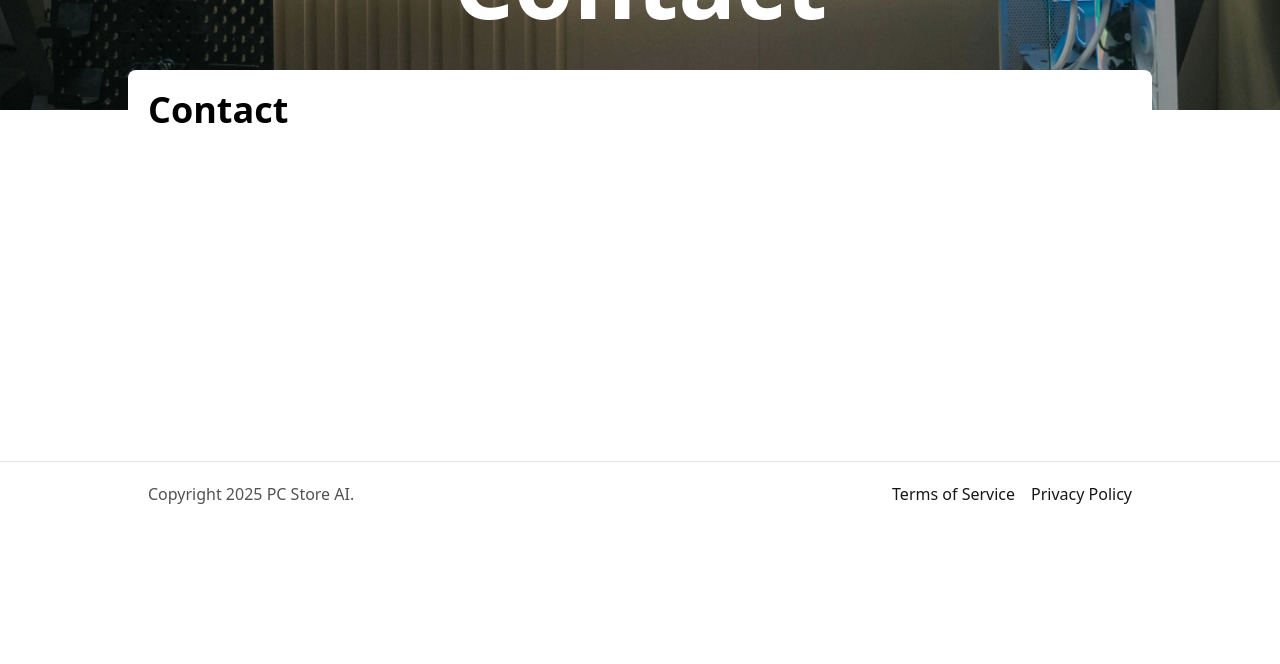
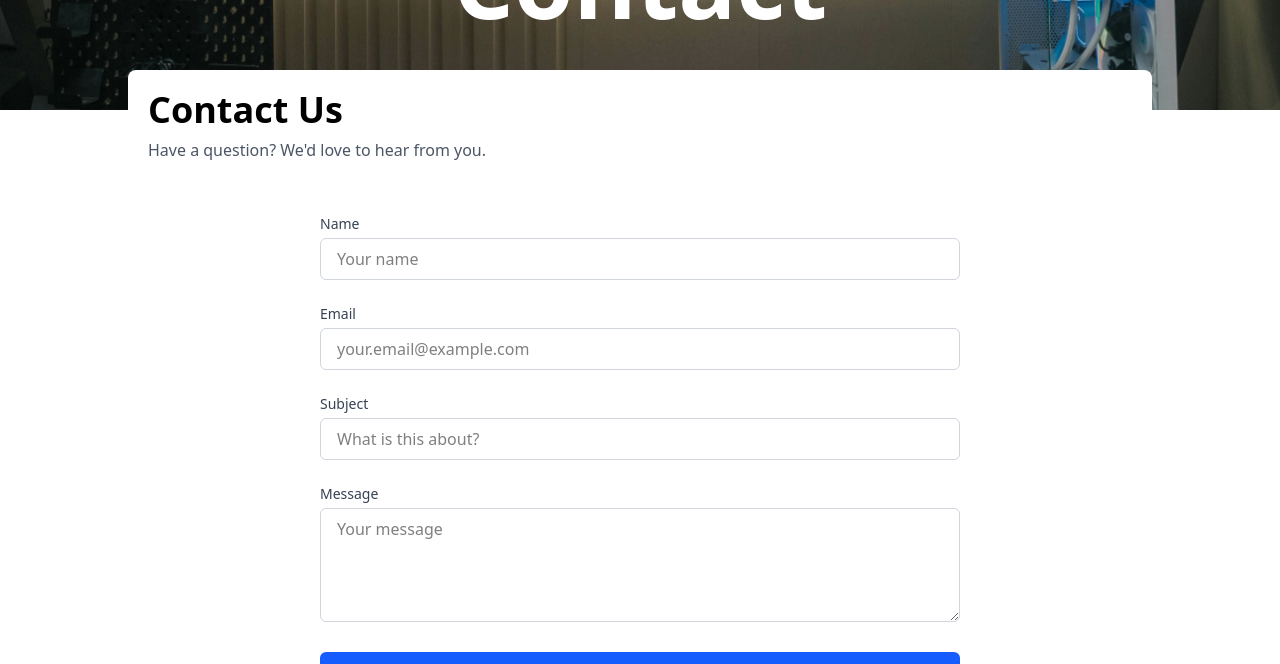
Before and after one commit to jklis2/AI_W_Biznesie, a Next.js app in the folder pc-store-ai/: page /contact in a window 1280 px wide. Shown: the part 274-938 px from the top of the page. Before the commit the page ends 800 px from the top, so only its background shows below. Built offline with nearby package versions, Linux system fonts and the light colour scheme; no server answers.

Commit message:
feat: add content for Guides and Contact pages

```diff
--- a/pc-store-ai/src/app/contact/page.tsx
+++ b/pc-store-ai/src/app/contact/page.tsx
@@ -1,11 +1,93 @@
+"use client"
 import PageHeader from '@/components/ui/PageHeader';
+import Input from '@/components/ui/Input';
+import { useState, FormEvent } from 'react';
 
 export default function Contact() {
+  const [formData, setFormData] = useState({
+    name: '',
+    email: '',
+    subject: '',
+    message: ''
+  });
+  const [errors, setErrors] = useState<Record<string, string>>({});
+
+  const handleSubmit = async (e: FormEvent<HTMLFormElement>) => {
+    e.preventDefault();
+    // Validate form
+    const newErrors: Record<string, string> = {};
+    if (!formData.name) newErrors.name = 'Name is required';
+    if (!formData.email) newErrors.email = 'Email is required';
+    if (!formData.subject) newErrors.subject = 'Subject is required';
+    if (!formData.message) newErrors.message = 'Message is required';
+
+    if (Object.keys(newErrors).length > 0) {
+      setErrors(newErrors);
+      return;
+    }
+
+    // TODO: Handle form submission
+    console.log('Form submitted:', formData);
+  };
+
   return (
-    <PageHeader backgroundImage="/headerBackgrounds/home.jpg" title="Contact">
-      <div className="py-5 px-5 w-full">
-        <h2 className="text-4xl font-bold">Contact</h2>
+    <div>
+      <PageHeader backgroundImage="/headerBackgrounds/home.jpg" title="Contact">
+        <div className="py-5 px-5 w-full">
+          <h2 className="text-4xl font-bold">Contact Us</h2>
+          <p className="mt-2 text-gray-600">Have a question? We&apos;d love to hear from you.</p>
+        </div>
+      </PageHeader>
+
+      <div className="max-w-2xl mx-auto py-8 px-4">
+        <form onSubmit={handleSubmit} className="space-y-6">
+          <Input
+            label="Name"
+            name="name"
+            value={formData.name}
+            onChange={(e) => setFormData({ ...formData, name: e.target.value })}
+            error={errors.name}
+            placeholder="Your name"
+          />
+
+          <Input
+            label="Email"
+            name="email"
+            type="email"
+            value={formData.email}
+            onChange={(e) => setFormData({ ...formData, email: e.target.value })}
+            error={errors.email}
+            placeholder="your.email@example.com"
+          />
+
+          <Input
+            label="Subject"
+            name="subject"
+            value={formData.subject}
+            onChange={(e) => setFormData({ ...formData, subject: e.target.value })}
+            error={errors.subject}
+            placeholder="What is this about?"
+          />
+
+          <Input
+            label="Message"
+            name="message"
+            variant="textarea"
+            rows={4}
+            value={formData.message}
+            onChange={(e) => setFormData({ ...formData, message: e.target.value })}
+            error={errors.message}
+            placeholder="Your message"
+          />
+
+          <button
+            type="submit"
+            className="w-full bg-blue-600 text-white py-2 px-4 rounded-md hover:bg-blue-700 transition-colors duration-200"
+          >
+            Send Message
+          </button>
+        </form>
       </div>
-    </PageHeader>
-  )
+    </div>
+  );
 }
--- a/pc-store-ai/src/app/guides/page.tsx
+++ b/pc-store-ai/src/app/guides/page.tsx
@@ -1,10 +1,21 @@
 import PageHeader from '@/components/ui/PageHeader';
+import GuideCard from '@/components/ui/GuideCard';
+import GUIDES from '@/constants/guides';
 
 export default function Guides() {
   return (
     <PageHeader backgroundImage="/headerBackgrounds/home.jpg" title="Guides">
       <div className="py-5 px-5 w-full">
         <h2 className="text-4xl font-bold">Guides</h2>
+        <div className="mt-8">
+          {GUIDES.map((guide) => (
+            <GuideCard
+              key={guide.id}
+              title={guide.title}
+              content={guide.content}
+            />
+          ))}
+        </div>
       </div>
     </PageHeader>
   )
--- /dev/null
+++ b/pc-store-ai/src/components/ui/GuideCard.tsx
@@ -0,0 +1,31 @@
+"use client"
+import React, { useState } from 'react';
+import Image from 'next/image';
+
+interface GuideCardProps {
+    title: string;
+    content: string;
+}
+
+export default function GuideCard({ title, content }: GuideCardProps) {
+    const [isExpanded, setIsExpanded] = useState(false);
+
+    return (
+        <div className="bg-white rounded-lg shadow-md p-4 mb-4">
+            <div className="flex justify-between items-center cursor-pointer" onClick={() => setIsExpanded(!isExpanded)}>
+                <h3 className="text-xl font-semibold">{title}</h3>
+                <Image
+                    src={`/icons/${isExpanded ? 'hideArrow' : 'showArrow'}.svg`}
+                    alt={isExpanded ? 'Hide' : 'Show'}
+                    width={20}
+                    height={20}
+                />
+            </div>
+            {isExpanded && (
+                <div className="mt-4 text-gray-600 whitespace-pre-line">
+                    {content}
+                </div>
+            )}
+        </div>
+    );
+};
--- /dev/null
+++ b/pc-store-ai/src/components/ui/Input.tsx
@@ -0,0 +1,58 @@
+"use client"
+import { InputHTMLAttributes, TextareaHTMLAttributes } from 'react';
+
+interface BaseInputProps {
+  label?: string;
+  error?: string;
+}
+
+interface StandardInputProps extends InputHTMLAttributes<HTMLInputElement>, BaseInputProps {
+  variant?: 'input';
+}
+
+interface TextareaInputProps extends TextareaHTMLAttributes<HTMLTextAreaElement>, BaseInputProps {
+  variant: 'textarea';
+  rows?: number;
+}
+
+type InputProps = StandardInputProps | TextareaInputProps;
+
+export default function Input({
+  label,
+  error,
+  className = '',
+  variant = 'input',
+  ...props
+}: InputProps) {
+  const inputClassName = `w-full px-4 py-2 border rounded-md focus:outline-none focus:ring-2 focus:ring-blue-500 ${
+    error ? 'border-red-500' : 'border-gray-300'
+  } ${className}`;
+
+  return (
+    <div className="w-full">
+      {label && (
+        <label className="block text-sm font-medium text-gray-700 mb-1">
+          {label}
+        </label>
+      )}
+      {variant === 'textarea' ? (
+        <textarea
+          className={inputClassName}
+          rows={(props as TextareaInputProps).rows || 4}
+          {...(props as TextareaInputProps)}
+        />
+      ) : (
+        <input
+          type={(props as StandardInputProps).type || 'text'}
+          className={inputClassName}
+          {...(props as StandardInputProps)}
+        />
+      )}
+      {error && (
+        <p className="mt-1 text-sm text-red-500">
+          {error}
+        </p>
+      )}
+    </div>
+  );
+}
--- /dev/null
+++ b/pc-store-ai/src/constants/guides.ts
@@ -0,0 +1,60 @@
+const GUIDES = [
+  {
+    id: 1,
+    title: 'How to Choose the Right CPU for Your Needs?',
+    content: `Choosing the right processor depends on your use case. For gaming, high clock speeds and multi-core architecture are essential—Intel Core i5/i7 or AMD Ryzen 5/7 are good choices. For content creation or rendering, go for CPUs with more cores, like Ryzen 9 or Intel Core i9. Also, ensure compatibility with your motherboard and check the TDP to select proper cooling.`,
+  },
+  {
+    id: 2,
+    title: 'Which Graphics Card is Best for Gaming and Work?',
+    content: `For gaming, GeForce RTX or AMD Radeon RX cards offer great performance. Models like RTX 4060/4070 or RX 7700 XT work well for 1440p, while RTX 4080 or RTX 4090 are ideal for 4K. For professionals, VRAM is crucial—video editing and 3D rendering require GPUs with at least 12GB of VRAM.`,
+  },
+  {
+    id: 3,
+    title: 'How to Choose the Right Motherboard?',
+    content: `Make sure your motherboard is compatible with your CPU and RAM. Check the chipset—Intel Z790 allows overclocking, while B760 is a budget-friendly option. Also, ensure it has enough M.2 and SATA slots for storage upgrades and the necessary ports (USB, PCIe, etc.).`,
+  },
+  {
+    id: 4,
+    title: 'SSD vs. HDD – Which One Should You Choose?',
+    content: `If speed is your priority, go for an NVMe SSD—they are significantly faster than standard HDDs and SATA SSDs. HDDs are still useful for storing large files, such as games, movies, or backups. The best setup is using an SSD for the OS and frequently used programs, with an HDD for long-term storage.`,
+  },
+  {
+    id: 5,
+    title: 'How Much RAM Do You Need for Gaming and Work?',
+    content: `16GB of RAM is the minimum for smooth performance. Gamers and streamers should go for 32GB, while professionals working with video editing or 3D modeling may need 64GB or more. Consider RAM speed—DDR5 offers higher bandwidth, but DDR4 is still a cost-effective choice.`,
+  },
+  {
+    id: 6,
+    title: 'How to Choose the Right Power Supply?',
+    content: `Your PSU should provide enough power for your components—650-850W is enough for most gaming PCs, while high-end builds may need 1000W or more. Look for 80 PLUS certification (Gold, Platinum) for efficiency. Avoid cheap, uncertified power supplies as they can damage components.`,
+  },
+  {
+    id: 7,
+    title: 'How to Keep Your PC Cool?',
+    content: `Proper cooling is key for stable performance. Air cooling (large heatsinks with fans) and liquid cooling (AIO or custom loops) are both options. Ensure proper airflow in your case—setting up intake and exhaust fans improves cooling and lowers temperatures.`,
+  },
+  {
+    id: 8,
+    title: 'How to Assemble a PC Step by Step?',
+    content: `1. Install the CPU and cooler on the motherboard.
+  2. Insert RAM sticks into the correct slots.
+  3. Place the motherboard in the case and secure it.
+  4. Install the GPU and any expansion cards.
+  5. Connect SSDs/HDDs to the motherboard.
+  6. Plug in power cables and front panel connectors.
+  7. Double-check connections and boot up the PC.`,
+  },
+  {
+    id: 9,
+    title: 'How to Choose the Right PC Case?',
+    content: `Your case should provide good airflow and enough space for your components. Check compatibility with your motherboard (ATX, mATX, ITX), drive bays, and cooling options. Look for dust filters and accessible front I/O ports for convenience.`,
+  },
+  {
+    id: 10,
+    title: 'Optimizing Windows for Better Performance',
+    content: `Disable unnecessary startup programs, set your power plan to high performance, and keep your drivers updated. You can also improve gaming performance by turning off visual effects and optimizing system settings.`,
+  },
+];
+
+export default GUIDES;
```
Also changed, not shown: pc-store-ai/public/icons/hideArrow.svg (added), pc-store-ai/public/icons/showArrow.svg (added).
